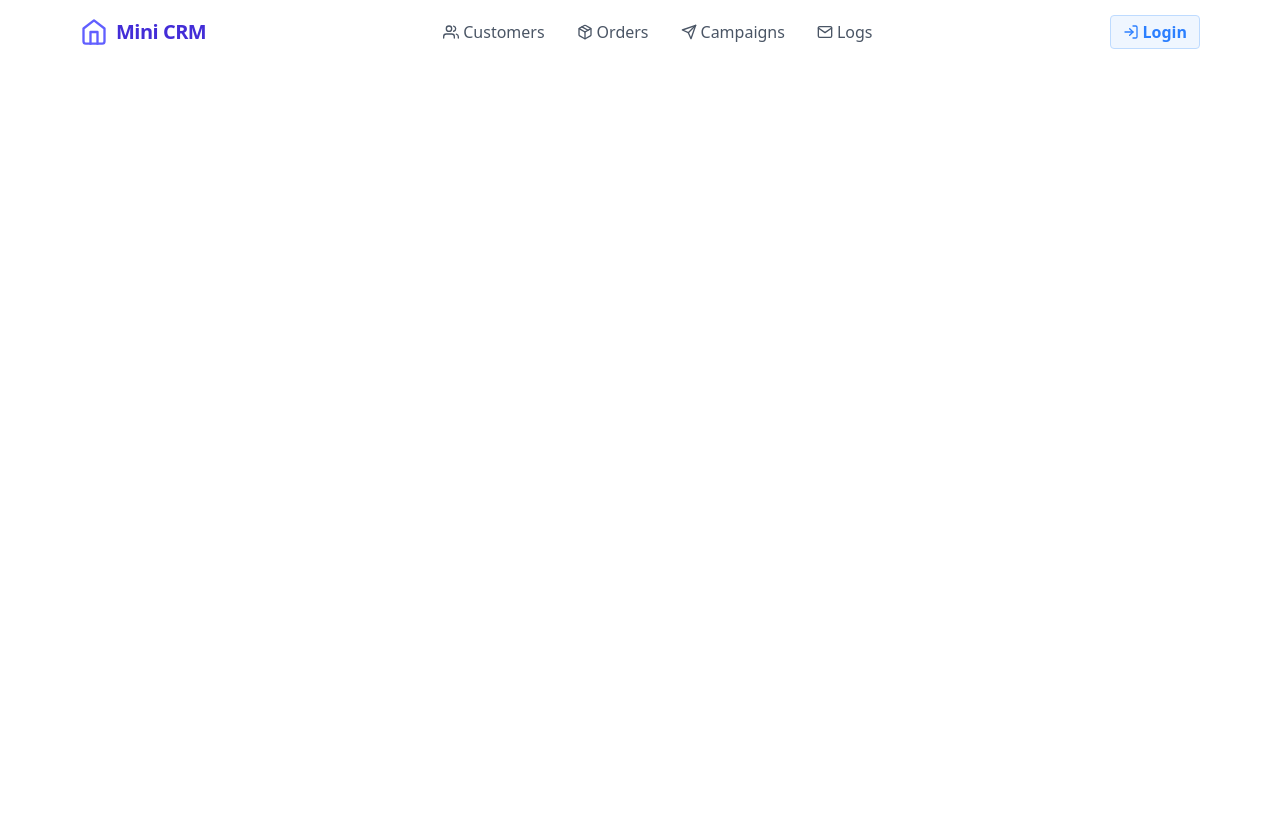
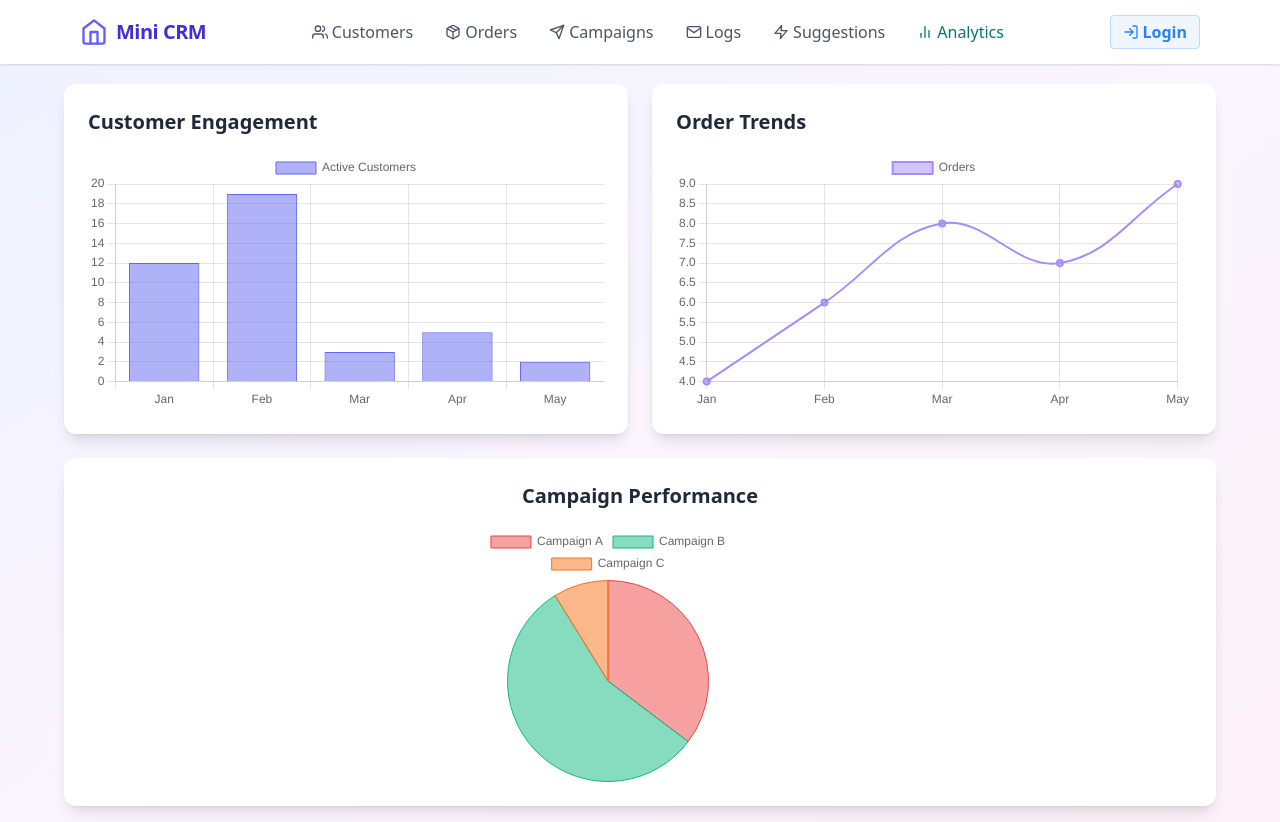
Before and after one commit to AnanyaKanwar/Mini-CRM-Platform-Frontend, a React (Vite) app: page /analytics in a window 1280 px wide. Before the commit the page ends 800 px from the top, so only its background shows below. Built offline with nearby package versions, Linux system fonts and the light colour scheme.

Commit message:
Describe your changes here

```diff
--- a/package.json
+++ b/package.json
@@ -15,7 +15,9 @@
     "@mui/material": "^7.1.0",
     "@tailwindcss/vite": "^4.1.7",
     "axios": "^1.9.0",
+    "chart.js": "^4.4.9",
     "react": "^19.1.0",
+    "react-chartjs-2": "^5.3.0",
     "react-dom": "^19.1.0",
     "react-hot-toast": "^2.5.2",
     "react-icons": "^5.5.0",
--- a/src/App.jsx
+++ b/src/App.jsx
@@ -9,9 +9,28 @@ import Orders from "./pages/Orders";
 import Campaigns from "./pages/Campaigns";
 import Logs from "./pages/Logs";
 import MessageSuggestions from "./pages/MessageSuggestions";
+import AnalyticsPage from "./pages/AnalyticsPage ";
 
 function App() {
   return (
+    // <BrowserRouter>
+    //   <Toaster position="top-right" />
+    //   <Navbar />
+    //   <div className=""> {/* Padding top for navbar height */}
+    //     <Routes>
+    //       <Route path="/" element={<Home />} />
+    //       <Route path="/login" element={<Login />} />
+    //       <Route path="/customers" element={<Customers />} />
+    //       <Route path="/orders" element={<Orders />} />
+    //       <Route path="/campaigns" element={<Campaigns />} />
+    //       <Route path="/communication-logs" element={<Logs />} />
+    //       <Route path="/ai-suggestions" element={<MessageSuggestions />} />
+    //       <Route path="/analytics" element={<AnalyticsPage />} />
+
+
+    //     </Routes>
+    //   </div>
+    // </BrowserRouter>
     <BrowserRouter>
   <Toaster position="top-right" />
   <Navbar />
@@ -24,10 +43,11 @@ function App() {
       <Route path="/campaigns" element={<Campaigns />} />
       <Route path="/communication-logs" element={<Logs />} />
       <Route path="/ai-suggestions" element={<MessageSuggestions />} />
-
+      <Route path="/analytics" element={<AnalyticsPage />} />
     </Routes>
   </div>
 </BrowserRouter>
+
   );
 }
 
--- a/src/components/Navbar.jsx
+++ b/src/components/Navbar.jsx
@@ -1,3 +1,110 @@
+// import React from "react";
+// import { NavLink, useNavigate } from "react-router-dom";
+// import {
+//   FiUsers,
+//   FiPackage,
+//   FiMail,
+//   FiSend,
+//   FiHome,
+//   FiLogOut,
+//   FiLogIn,
+// } from "react-icons/fi";
+
+// export default function Navbar() {
+//   const navigate = useNavigate();
+//   const isLoggedIn = !!localStorage.getItem("jwt_token");
+
+//   const handleLogout = () => {
+//     localStorage.removeItem("jwt_token");
+//     navigate("/login");
+//   };
+
+//   const handleLogin = () => {
+//     navigate("/login");
+//   };
+
+//   const handleHomeClick = () => {
+//     navigate("/");
+//   };
+
+//   return (
+//     <nav className="fixed top-0 left-0 w-full bg-white z-50">
+//       <div className="max-w-6xl mx-auto px-4 flex items-center justify-between h-16">
+//         {/* Brand/Home: clickable */}
+//         <button
+//           className="flex items-center gap-2 focus:outline-none"
+//           onClick={handleHomeClick}
+//           style={{ background: "none", border: "none", cursor: "pointer" }}
+//         >
+//           <FiHome className="text-indigo-500" size={28} />
+//           <span className="font-bold text-xl text-indigo-700 tracking-tight">
+//             Mini CRM
+//           </span>
+//         </button>
+//         {/* Navigation Links */}
+//         <div className="flex items-center gap-8">
+//           <NavLink
+//             to="/customers"
+//             className={({ isActive }) =>
+//               `flex items-center gap-1 text-gray-600 hover:text-blue-600 font-medium transition ${
+//                 isActive ? "text-blue-700 font-bold" : ""
+//               }`
+//             }
+//           >
+//             <FiUsers /> Customers
+//           </NavLink>
+//           <NavLink
+//             to="/orders"
+//             className={({ isActive }) =>
+//               `flex items-center gap-1 text-gray-600 hover:text-green-600 font-medium transition ${
+//                 isActive ? "text-green-700 font-bold" : ""
+//               }`
+//             }
+//           >
+//             <FiPackage /> Orders
+//           </NavLink>
+//           <NavLink
+//             to="/campaigns"
+//             className={({ isActive }) =>
+//               `flex items-center gap-1 text-gray-600 hover:text-purple-600 font-medium transition ${
+//                 isActive ? "text-purple-700 font-bold" : ""
+//               }`
+//             }
+//           >
+//             <FiSend /> Campaigns
+//           </NavLink>
+//           <NavLink
+//             to="/communication-logs"
+//             className={({ isActive }) =>
+//               `flex items-center gap-1 text-gray-600 hover:text-pink-600 font-medium transition ${
+//                 isActive ? "text-pink-700 font-bold" : ""
+//               }`
+//             }
+//           >
+//             <FiMail /> Logs
+//           </NavLink>
+//         </div>
+//         {/* Login/Logout Button */}
+//         {isLoggedIn ? (
+//           <button
+//             onClick={handleLogout}
+//             className="flex items-center gap-1 px-3 py-1 rounded bg-red-50 text-red-500 border border-red-200 hover:bg-red-100 hover:text-red-700 transition font-semibold"
+//           >
+//             <FiLogOut /> Logout
+//           </button>
+//         ) : (
+//           <button
+//             onClick={handleLogin}
+//             className="flex items-center gap-1 px-3 py-1 rounded bg-blue-50 text-blue-500 border border-blue-200 hover:bg-blue-100 hover:text-blue-700 transition font-semibold"
+//           >
+//             <FiLogIn /> Login
+//           </button>
+//         )}
+//       </div>
+//     </nav>
+//   );
+// }
+
 import React from "react";
 import { NavLink, useNavigate } from "react-router-dom";
 import {
@@ -8,6 +115,8 @@ import {
   FiHome,
   FiLogOut,
   FiLogIn,
+  FiZap,
+  FiBarChart2,
 } from "react-icons/fi";
 
 export default function Navbar() {
@@ -28,7 +137,7 @@ export default function Navbar() {
   };
 
   return (
-    <nav className="fixed top-0 left-0 w-full bg-white z-50">
+    <nav className="fixed top-0 left-0 w-full bg-white z-50 shadow-sm">
       <div className="max-w-6xl mx-auto px-4 flex items-center justify-between h-16">
         {/* Brand/Home: clickable */}
         <button
@@ -83,6 +192,26 @@ export default function Navbar() {
           >
             <FiMail /> Logs
           </NavLink>
+          <NavLink
+            to="/ai-suggestions"
+            className={({ isActive }) =>
+              `flex items-center gap-1 text-gray-600 hover:text-indigo-600 font-medium transition ${
+                isActive ? "text-indigo-700 font-bold" : ""
+              }`
+            }
+          >
+            <FiZap /> Suggestions
+          </NavLink>
+          <NavLink
+            to="/analytics"
+            className={({ isActive }) =>
+              `flex items-center gap-1 text-gray-600 hover:text-teal-600 font-medium transition ${
+                isActive ? "text-teal-700 font-bold" : ""
+              }`
+            }
+          >
+            <FiBarChart2 /> Analytics
+          </NavLink>
         </div>
         {/* Login/Logout Button */}
         {isLoggedIn ? (
--- /dev/null
+++ b/src/pages/AnalyticsPage .jsx
@@ -0,0 +1,137 @@
+import React from "react";
+import {
+  Chart as ChartJS,
+  CategoryScale,
+  LinearScale,
+  BarElement,
+  Title,
+  Tooltip,
+  Legend,
+  ArcElement,
+  LineController,
+  LineElement,
+  PointElement,
+} from "chart.js";
+import { Bar, Line, Pie } from "react-chartjs-2";
+
+ChartJS.register(
+  CategoryScale,
+  LinearScale,
+  BarElement,
+  Title,
+  Tooltip,
+  Legend,
+  ArcElement,
+  LineController,
+  LineElement,
+  PointElement
+);
+
+const AnalyticsPage = () => {
+  // Mock data for the charts
+  const customerEngagementData = {
+    labels: ["Jan", "Feb", "Mar", "Apr", "May"],
+    datasets: [
+      {
+        label: "Active Customers",
+        data: [12, 19, 3, 5, 2],
+        backgroundColor: "rgba(99, 102, 241, 0.5)",
+        borderColor: "rgba(99, 102, 241, 1)",
+        borderWidth: 1,
+      },
+    ],
+  };
+
+  const orderTrendsData = {
+    labels: ["Jan", "Feb", "Mar", "Apr", "May"],
+    datasets: [
+      {
+        label: "Orders",
+        data: [4, 6, 8, 7, 9],
+        backgroundColor: "rgba(167, 139, 250, 0.5)",
+        borderColor: "rgba(167, 139, 250, 1)",
+        borderWidth: 2,
+        tension: 0.4,
+      },
+    ],
+  };
+
+  const campaignPerformanceData = {
+    labels: ["Campaign A", "Campaign B", "Campaign C"],
+    datasets: [
+      {
+        label: "Engagement",
+        data: [12, 19, 3],
+        backgroundColor: [
+          "rgba(239, 68, 68, 0.5)",
+          "rgba(16, 185, 129, 0.5)",
+          "rgba(249, 115, 22, 0.5)",
+        ],
+        borderColor: [
+          "rgba(239, 68, 68, 1)",
+          "rgba(16, 185, 129, 1)",
+          "rgba(249, 115, 22, 1)",
+        ],
+        borderWidth: 1,
+      },
+    ],
+  };
+
+  return (
+    <div className="min-h-screen bg-gradient-to-br from-indigo-50 via-purple-50 to-pink-50 p-4">
+      <div className="max-w-6xl mx-auto">
+        <h1 className="text-3xl font-bold text-indigo-700 mb-8">Analytics Dashboard</h1>
+        <div className="grid grid-cols-1 md:grid-cols-2 gap-6">
+          <div className="bg-white rounded-xl shadow-lg p-6">
+            <h2 className="text-xl font-semibold text-gray-800 mb-4">Customer Engagement</h2>
+            <Bar
+              data={customerEngagementData}
+              options={{
+                responsive: true,
+                plugins: {
+                  legend: {
+                    position: "top",
+                  },
+                },
+              }}
+            />
+          </div>
+          <div className="bg-white rounded-xl shadow-lg p-6">
+            <h2 className="text-xl font-semibold text-gray-800 mb-4">Order Trends</h2>
+            <Line
+              data={orderTrendsData}
+              options={{
+                responsive: true,
+                plugins: {
+                  legend: {
+                    position: "top",
+                  },
+                },
+              }}
+            />
+          </div>
+          <div className="bg-white rounded-xl shadow-lg p-6 flex flex-col items-center md:col-span-2">
+            <h2 className="text-xl font-semibold text-gray-800 mb-4 text-center">
+              Campaign Performance
+            </h2>
+            <div className="max-w-xs w-full h-64">
+              <Pie
+                data={campaignPerformanceData}
+                options={{
+                  responsive: true,
+                  plugins: {
+                    legend: {
+                      position: "top",
+                    },
+                  },
+                }}
+              />
+            </div>
+          </div>
+        </div>
+      </div>
+    </div>
+  );
+};
+
+export default AnalyticsPage;
--- a/src/pages/MessageSuggestions.jsx
+++ b/src/pages/MessageSuggestions.jsx
@@ -22,17 +22,29 @@ export default function MessageSuggestions() {
     setLoading(true);
     try {
       // Use full URL if your backend is on a different port/domain
+      // const res = await axios.post(
+      //   "/api/ai/message-suggestions",
+      //   { objective },
+      //   {
+      //     headers: {
+      //       "Content-Type": "application/json",
+      //       // Uncomment if you use JWT auth:
+      //       // Authorization: `Bearer ${localStorage.getItem("jwt_token")}`,
+      //     }
+      //   }
+      // );
+
+
       const res = await axios.post(
-        "/api/ai/message-suggestions",
+  `${import.meta.env.VITE_API_BASE_URL}/ai/message-suggestions`,
   { objective },
   {
     headers: {
       "Content-Type": "application/json",
-            // Uncomment if you use JWT auth:
-            // Authorization: `Bearer ${localStorage.getItem("jwt_token")}`,
     }
   }
 );
+
       setSuggestions(res.data.suggestions || []);
     } catch (err) {
       setError(
```
Also changed, not shown: 1 other file (tests, documents, lock files or other folders). Lines whose indentation alone changed are shown as unchanged.
